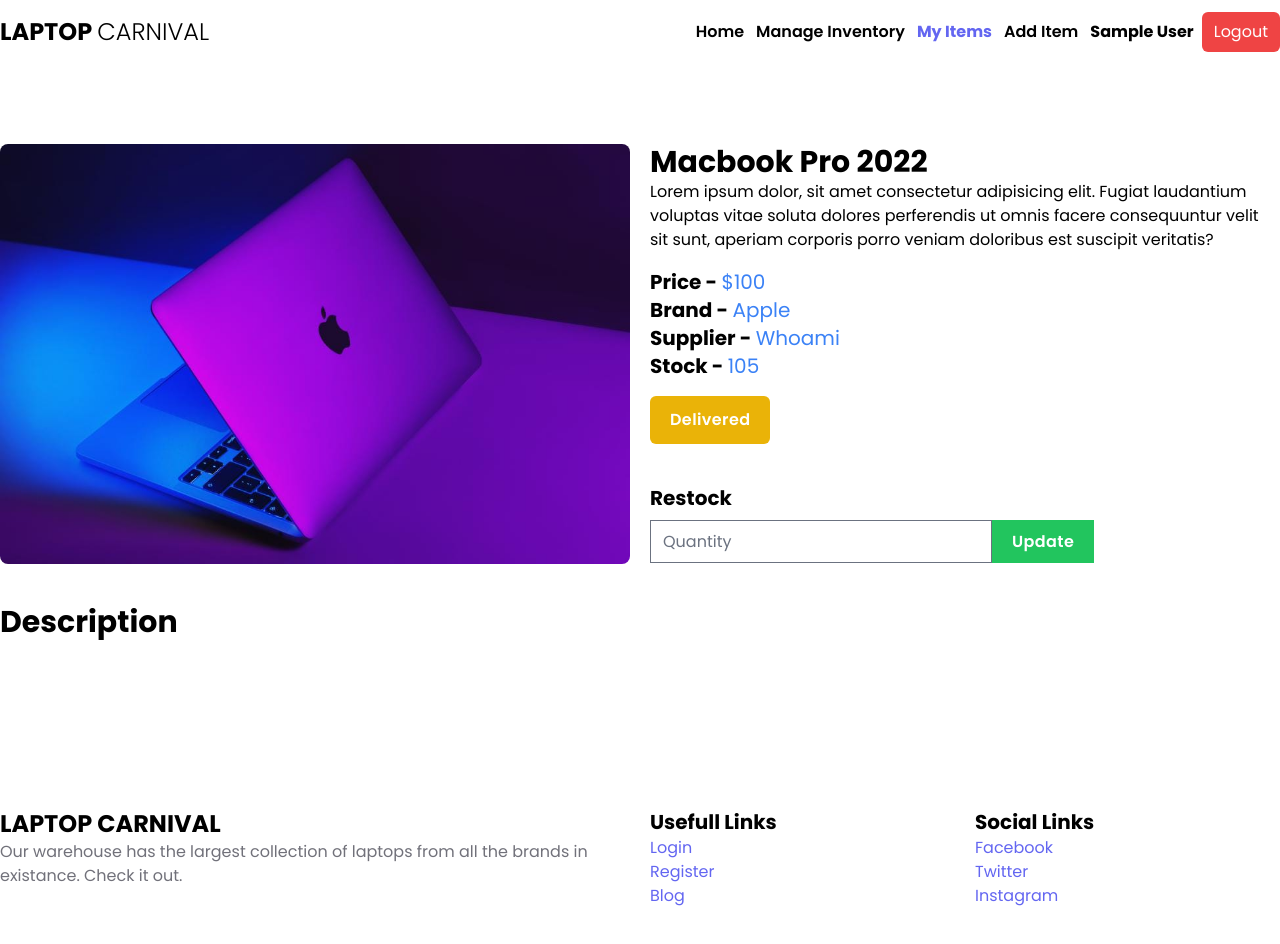
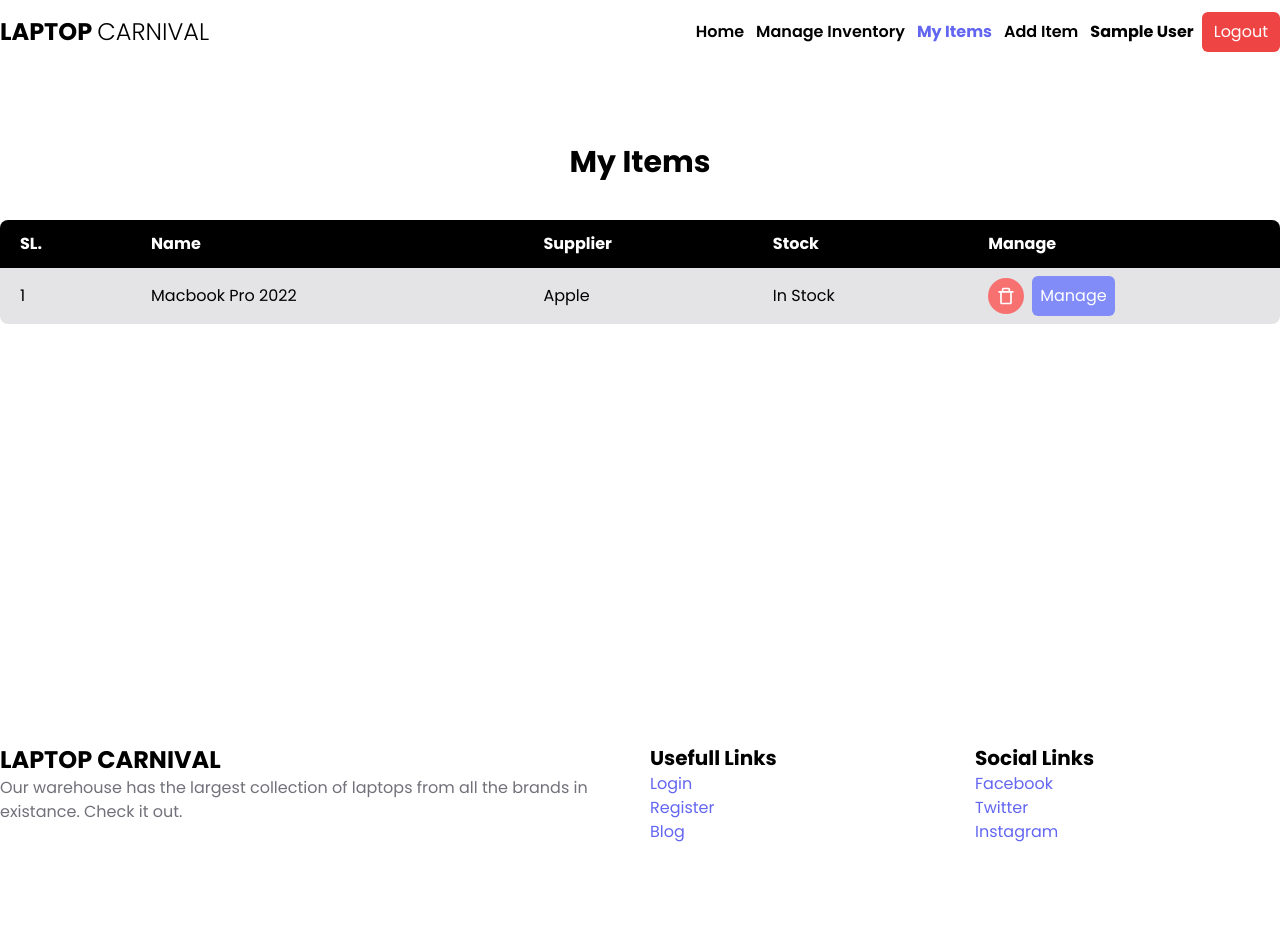
Before and after one commit to shahriyardx/laptop-carnival, a React (Vite) app: page /inventory/my in a window 1280 px wide. Shown: the top 944 px of the page. Built offline with nearby package versions, Linux system fonts and the light colour scheme; no server answers; sample sign-in values are in the browser's storage.

Commit message:
Added page for add item and my items

```diff
--- a/src/App.jsx
+++ b/src/App.jsx
@@ -10,6 +10,8 @@
 import Login from './pages/Login';
 import Register from './pages/Register';
 import ResetPassword from './pages/ResetPassword';
+import MyItems from './pages/inventory/MyItems';
+import AddItem from './pages/inventory/AddItem';
 
 function App() {
   return (
@@ -21,6 +23,9 @@
         <Route path="/reset" element={<ResetPassword />} />
 
         <Route path="/inventory" element={<RequireAuth><Inventory /></RequireAuth>} />
+        <Route path="/inventory/my" element={<RequireAuth><MyItems /></RequireAuth>} />
+        <Route path="/inventory/add" element={<RequireAuth><AddItem /></RequireAuth>} />
+
         <Route path="/inventory/:id" element={<RequireAuth><SingleItem /></RequireAuth>} />
       </Routes>
     </Layout>
--- /dev/null
+++ b/src/pages/inventory/AddItem.jsx
@@ -0,0 +1,14 @@
+import React from 'react'
+import Container from '../../components/Container/Container'
+
+const AddItem = () => {
+  return (
+    <Container className='py-20'>
+      <h1 className='text-3xl font-bold text-center mb-10'>Add Item</h1>
+
+
+    </Container>
+  )
+}
+
+export default AddItem
--- /dev/null
+++ b/src/pages/inventory/MyItems.jsx
@@ -0,0 +1,43 @@
+import React from 'react'
+import Container from '../../components/Container/Container'
+import { BiTrashAlt } from 'react-icons/bi'
+import { Link } from 'react-router-dom'
+
+const MyItems = () => {
+  return (
+    <div>
+      <Container className='py-20'>
+        <h1 className='text-3xl font-bold text-center mb-10'>My Items</h1>
+
+        <table className='table-auto w-full text-left rounded-lg overflow-hidden'>
+          <thead className='bg-black text-white'>
+            <tr>
+              <th className='px-5 py-3'>SL.</th>
+              <th className='px-5 py-3'>Name</th>
+              <th className='px-5 py-3'>Supplier</th>
+              <th className='px-5 py-3'>Stock</th>
+              <th className='px-5 py-3'>Manage</th>
+            </tr>
+          </thead>
+
+          <tbody>
+            <tr className='odd:bg-zinc-200'>
+              <td className='px-5 py-2'>1</td>
+              <td className='px-5 py-2'>Macbook Pro 2022</td>
+              <td className='px-5 py-2'>Apple</td>
+              <td className='px-5 py-2'>In Stock</td>
+              <td className='flex flex-wrap gap-2 items-center pl-5 py-2'>
+                <div className='p-2 bg-red-400 text-white text-xl rounded-full cursor-pointer'>
+                  <BiTrashAlt />
+                </div>
+                <Link className='p-2 bg-indigo-400 hover:bg-indigo-500 rounded-md text-white' to='/inventory/1'>Manage</Link>
+              </td>
+            </tr>
+          </tbody>
+        </table>
+      </Container>
+    </div>
+  )
+}
+
+export default MyItems
```
